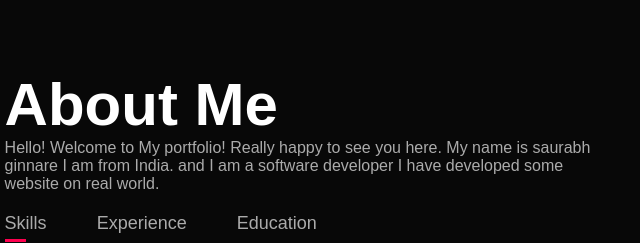
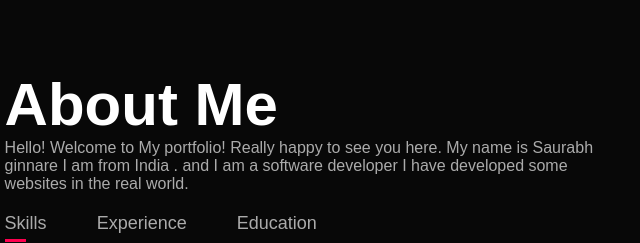
Before and after one commit to Saurabhginnare/SaurabhGinnare_PortfolioWeb, a plain HTML site: page index.html in a window 1280 px wide. Shown: the part 820-1063 px from the top of the page, 533-1173 px from the left. Drawn offline with nearby package versions, Linux system fonts and the light colour scheme.

Commit message:
Update index.html

```diff
--- a/index.html
+++ b/index.html
@@ -41,7 +41,7 @@
             <div class="about-col-2">
                 <h1 class="subT">About Me</h1>
                 <p> Hello! Welcome to My portfolio! Really happy to see you here.
-                    My name is saurabh ginnare I am from India. and I am a software developer I have developed some website on real world. </p>
+                    My name is Saurabh ginnare I am from India . and I am a software developer I have developed some websites in the real world. </p>
 
                 <div class="tab-titles">
                     <p class="tab-links active-link" onclick="opentab('skills')">Skills</p>
```
